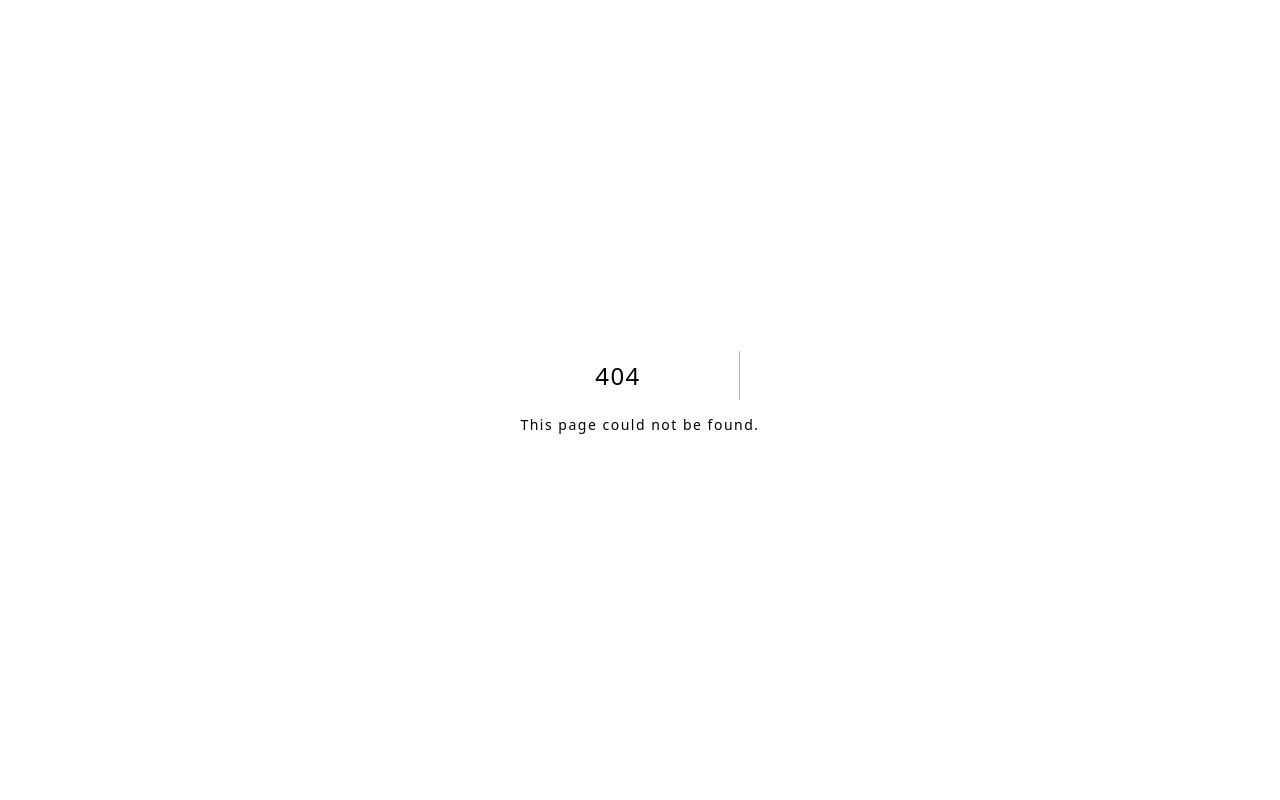
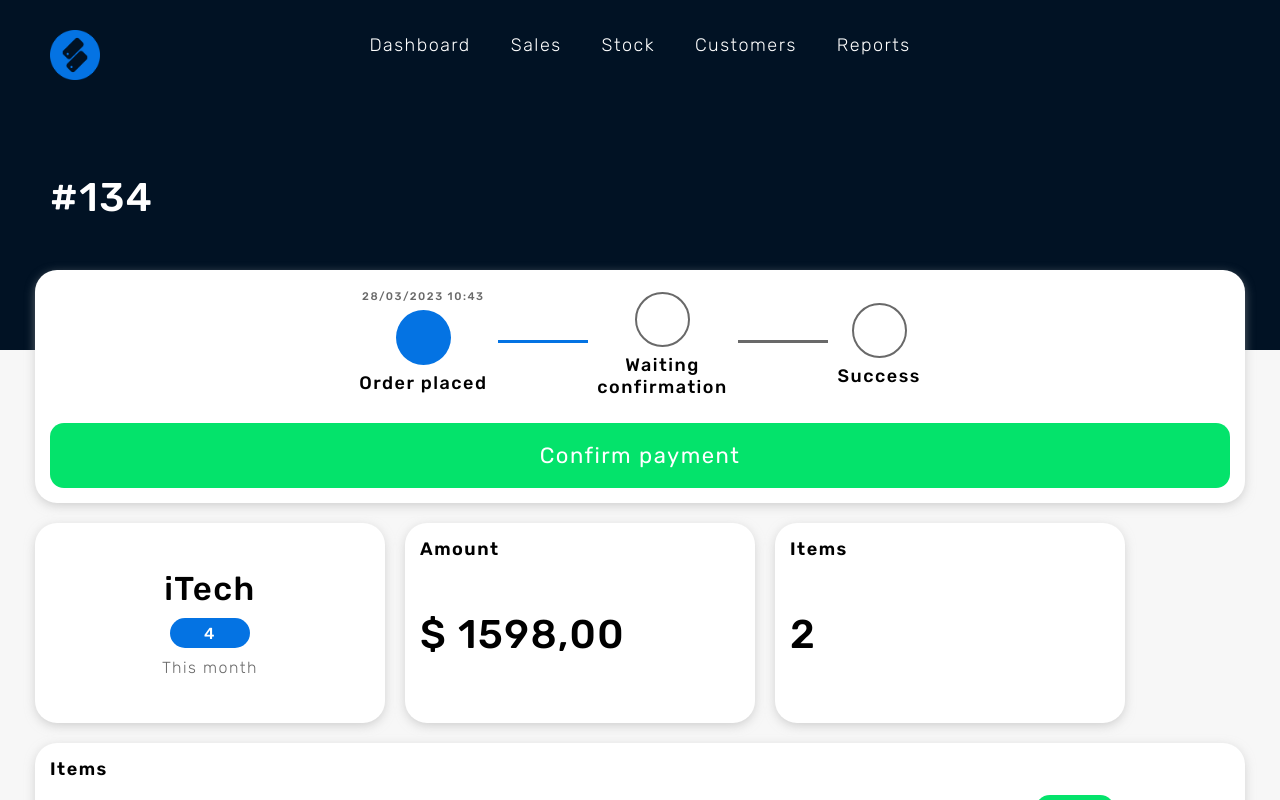
Before and after one commit to EdsonnOliveira/shricell, a Next.js app: page /sales/details in a window 1280 px wide. Before the commit this address had no page. Built offline with nearby package versions, Linux system fonts and the light colour scheme.

Commit message:
New page: Sales Details

```diff
--- /dev/null
+++ b/src/pages/sales/details/index.tsx
@@ -0,0 +1,126 @@
+import React from "react";
+import { useRouter } from "next/router";
+
+import { TR } from "@atomic/constants/table";
+import { green } from "@atomic/constants/colors";
+
+import View from "./view";
+import { ItemStep } from "~/atomic/constants/steps";
+
+const SalesDetails: React.FC = ({
+}) => {
+    const router = useRouter()
+
+    const items: TR[] = [
+        {
+            td: [
+                    {
+                        description: 'iPhone 14',
+                        textAlign: 'left',
+                        textWeight: '500',
+                        type: 'text'
+                    },
+                    {
+                        description: '128GB',
+                        textAlign: 'center',
+                        textWeight: '300',
+                        type: 'text'
+                    },
+                    {
+                        description: 'Blue',
+                        textAlign: 'center',
+                        textWeight: '300',
+                        type: 'text'
+                    },
+                    {
+                        description: '13',
+                        textAlign: 'center',
+                        textWeight: '500',
+                        type: 'text'
+                    },
+                    {
+                        description: '$ 799',
+                        textAlign: 'center',
+                        textWeight: '500',
+                        type: {
+                            color: 'fontWhite',
+                            bgColor: green
+                        }
+                    },
+            ],
+            onClick: () => {
+                router.push({
+                    pathname: '/stock/details',
+                    query: {
+                        isEdit: true,
+                        stockName: 'iPhone 14 Pro Max'
+                    }}
+                )
+            }
+        },
+        {
+            td: [
+                    {
+                        description: 'iPhone 14',
+                        textAlign: 'left',
+                        textWeight: '500',
+                        type: 'text'
+                    },
+                    {
+                        description: '128GB',
+                        textAlign: 'center',
+                        textWeight: '300',
+                        type: 'text'
+                    },
+                    {
+                        description: 'Blue',
+                        textAlign: 'center',
+                        textWeight: '300',
+                        type: 'text'
+                    },
+                    {
+                        description: '13',
+                        textAlign: 'center',
+                        textWeight: '500',
+                        type: 'text'
+                    },
+                    {
+                        description: '$ 799',
+                        textAlign: 'center',
+                        textWeight: '500',
+                        type: {
+                            color: 'fontWhite',
+                            bgColor: green
+                        }
+                    },
+            ]
+        },
+    ]
+
+    const steps: ItemStep[] = [
+        {
+            index: 0,
+            description: 'Order placed',
+            label: '28/03/2023 10:43',
+            icon: ''
+        },
+        {
+            index: 1,
+            description: 'Waiting confirmation',
+            label: '',
+            icon: ''
+        },
+        {
+            index: 2,
+            description: `Success`,
+            label: '',
+            icon: ''
+        },
+    ]
+
+    return (
+        <View items={items} steps={steps} />
+    )
+}
+
+export default SalesDetails;
--- /dev/null
+++ b/src/pages/sales/details/models.tsx
@@ -0,0 +1,7 @@
+import { TR } from "@atomic/constants/table";
+import { ItemStep } from "@atomic/constants/steps";
+
+export interface ViewProps {
+    items: TR[];
+    steps: ItemStep[]
+}
--- /dev/null
+++ b/src/pages/sales/details/view.tsx
@@ -0,0 +1,68 @@
+import React from "react";
+import Head from "next/head";
+
+import { primary } from "@atomic/constants/colors";
+import Header from "@atomic/organisms/header";
+import BoxShadow from "@atomic/atoms/boxShadow";
+import BoxCommon from "@atomic/atoms/boxCommon";
+import Button from "@atomic/atoms/button";
+import Stamp from "@atomic/atoms/stamp";
+import Table from "@atomic/mocelules/table";
+import Steps from "@atomic/mocelules/steps";
+
+import useMediaQuery from "@hooks/useMediaQuery";
+import { ViewProps } from "./models";
+
+const View: React.FC<ViewProps> = ({
+    items,
+    steps
+}) => (
+    <>
+        <Head>
+            <title>Sales Details - ShriCell</title>
+        </Head>
+        <Header title='#134' />
+        <main className="main">
+            <BoxCommon
+                flex={useMediaQuery('(max-width: 1100px)') ? 'unset' : '1'}
+                width={useMediaQuery('(max-width: 1100px)') && '100%'}
+                flexDirection='row'
+                gap='20px'
+                flexWrap='wrap'
+                mt={useMediaQuery('(max-width: 1100px)') ? '0' : '-100px'}
+            >
+                <BoxShadow size={{ width: useMediaQuery('(max-width: 1600px)') ? '100%' : '800px', height: 'max-content'}}>
+                    <BoxCommon alignItems='center' justifyContent='center' gap='25px' flex='1'>
+                        <Steps items={steps} currentStep={1} />
+                        <Button type='greenLarge' text='Confirm payment' />
+                    </BoxCommon>
+                </BoxShadow>
+                <BoxShadow size={useMediaQuery('(max-width: 1000px)') && { width: '100%' }}>
+                    <BoxCommon alignItems='center' justifyContent='center' gap='10px' flex='1'>
+                        <h3 className="fontW500">iTech</h3>
+                        <Stamp value='4' bgColor={primary} />
+                        <h6 className='fontGray fontW300'>This month</h6>
+                    </BoxCommon>
+                </BoxShadow>
+                <BoxShadow title='Amount' size={useMediaQuery('(max-width: 1000px)') && { width: '100%' }}>
+                    <BoxCommon flexDirection='row' alignItems='center' justifyContent='space-between' flex='1'>
+                        <h2>$ 1598,00</h2>
+                    </BoxCommon>
+                </BoxShadow>
+                <BoxShadow title='Items' size={useMediaQuery('(max-width: 1000px)') && { width: '100%' }}>
+                    <BoxCommon flexDirection='row' alignItems='center' justifyContent='space-between' flex='1'>
+                        <h2>2</h2>
+                    </BoxCommon>
+                </BoxShadow>
+                <BoxShadow title='Items' size={{ width: '100%', height: 'max-content' }}>
+                    <Table
+                        tr={items}
+                        mt='10px'
+                    />
+                </BoxShadow>
+            </BoxCommon>
+        </main>
+    </>
+)
+
+export default View;
```
